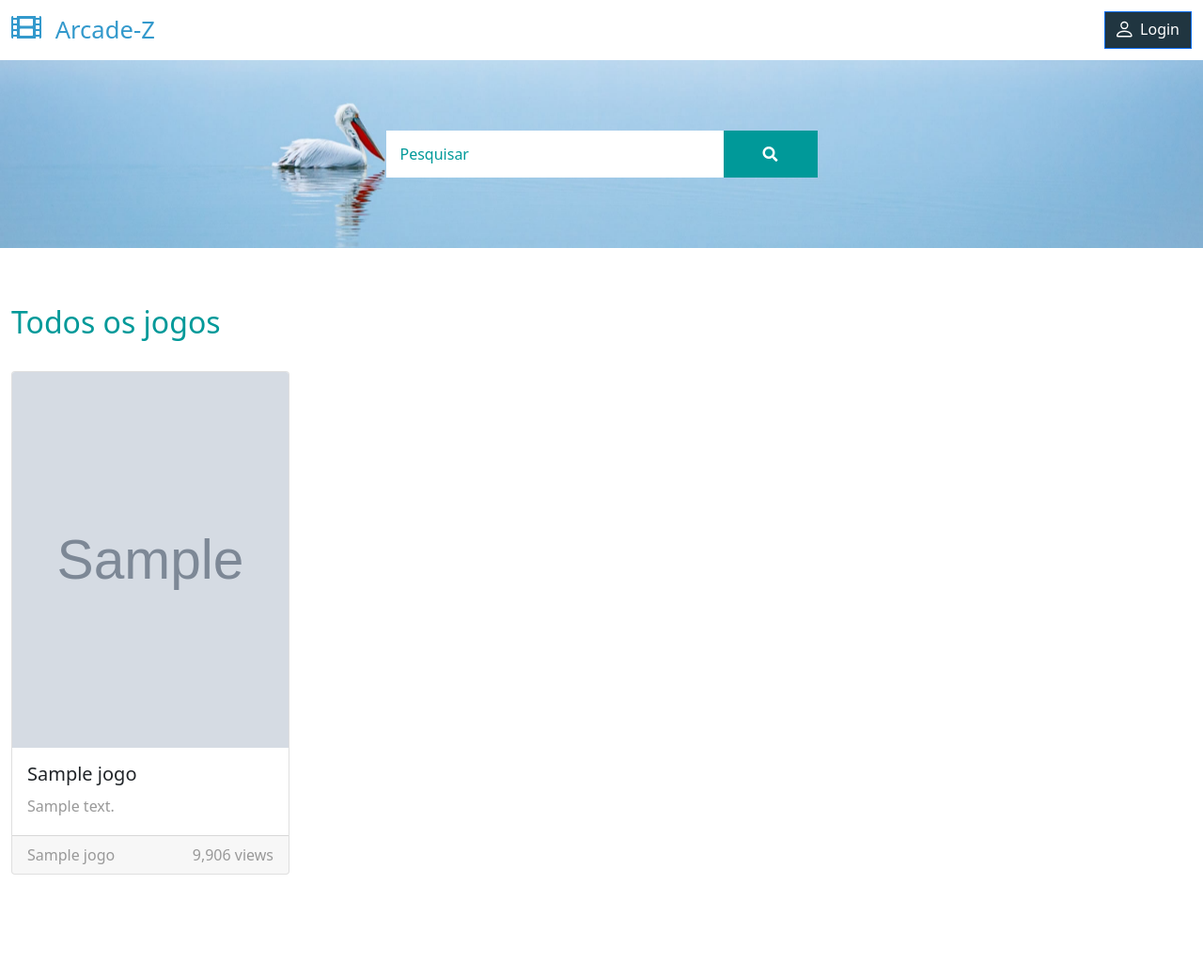
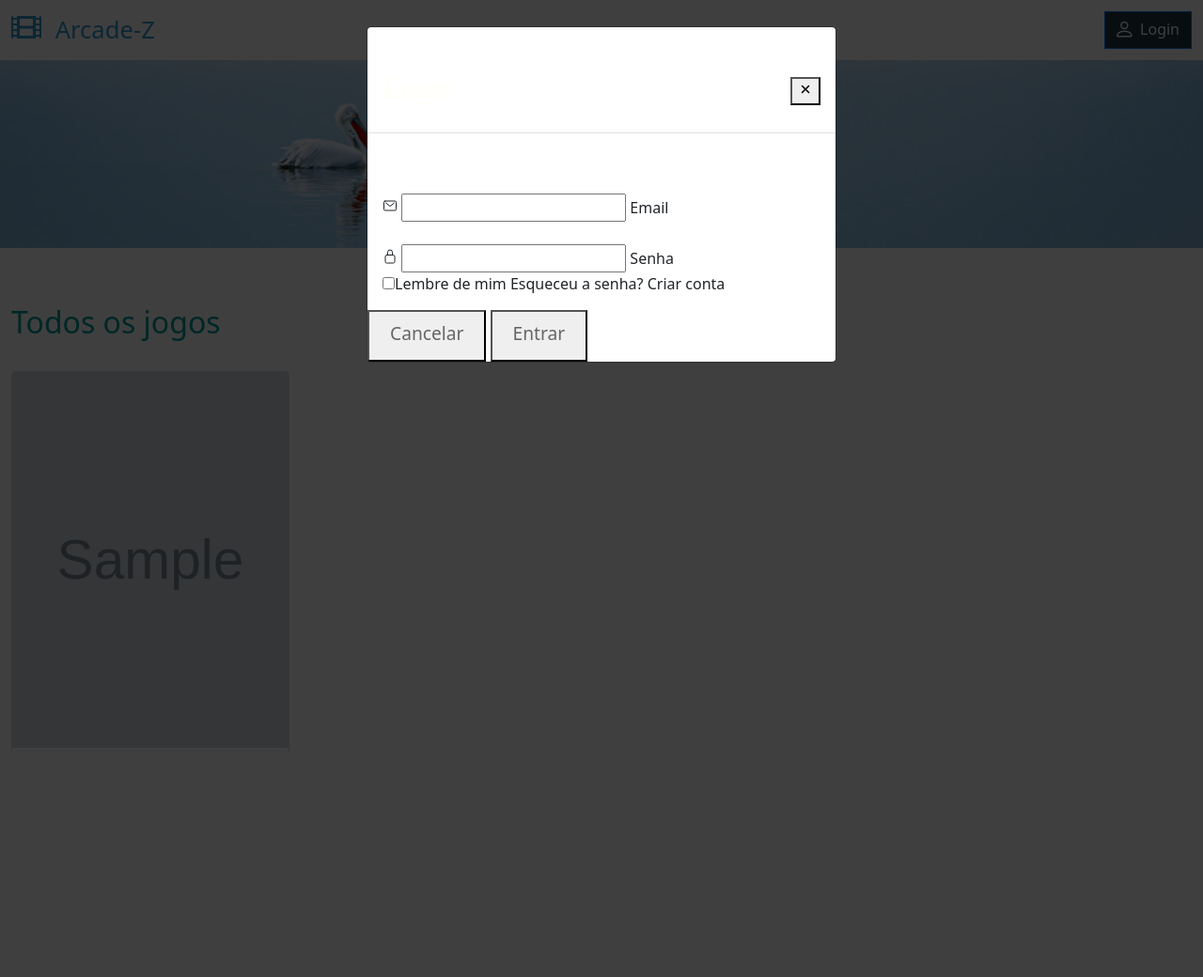
Before and after one commit to luquinha157/Catalogo_Trabalho, a Django app: template catalogo/templates/jogos/index.html in a window 1280 px wide, after a click on "Login". Shown: the top 1040 px of the page at 94% size. After the commit the page ends 628 px from the top, so only its background shows below. Run offline with Django 5.2, Linux system fonts and the light colour scheme; the template is opened without the code that fills it: values that come from a table or form of the project are taken from there, others are empty; tables that the repository leaves empty hold one stand-in row (values such as "Sample post"); grey boxes marked "Sample" are stand-in pictures; form fields are guessed from the names that the template uses; some libraries are stand-ins or nearby versions.

Commit message:
Iniciando modal de login

```diff
--- a/catalogo/setup/urls.py
+++ b/catalogo/setup/urls.py
@@ -22,6 +22,7 @@ from django.conf.urls.static import static
 urlpatterns = [
     path('admin/', admin.site.urls),
     path('', include('jogos.urls')),
+    path('usuarios/', include('usuarios.urls')),
 ]
 
 if settings.DEBUG:
--- a/catalogo/templates/jogos/index.html
+++ b/catalogo/templates/jogos/index.html
@@ -62,9 +62,57 @@ https://templatemo.com/tm-556-catalog-z
                 </ul>
             </div>
         </div>
-
     </nav>
-
+    <!--modal-login-->
+        <div class="modal fade" id="exampleModal" tabindex="-1" aria-labelledby="exampleModalLabel" aria-hidden="true">
+            <div class="modal-dialog">
+                <div class="modal-content"><br>
+                    <div class="modal-header">
+                        <a class="navbar-brand" href="#">
+                            <h2 style="font-family: serif; color: #FFFFF5;">Login</h2>
+                        </a>
+                    <button class="close" data-bs-dismiss="modal" aria-label="Close">
+                        <span class="icon-close">
+                            <ion-icon name="close"></ion-icon>
+                        </span>
+                    </button>
+                </div><br><br>
+            <form method="POST" action="{% url 'login' %}">
+            <div class="modal-body">
+                {% csrf_token %}
+                <div class="input-box">
+                <span class="icon">
+                        <ion-icon name="mail-outline"></ion-icon>
+                    </span>
+                    {{ user_form.email }}
+                    <label>Email</label>
+                </div><br>
+                <div class="input-box">
+                    <span class="icon">
+                        <ion-icon name="lock-closed-outline"></ion-icon>
+                    </span>
+                    {{ user_form.senha }}
+                    <label>Senha</label>
+                </div>
+                <div class="remember-forgot">
+                    <label><input type="checkbox">Lembre de mim</label>
+                    <a type="button" data-bs-toggle="modal" data-bs-target="#exampleModalSenha" data-bs-dismiss="modal"> Esqueceu a senha?</a>
+                    <a type="button" data-bs-toggle="modal" data-bs-target="#exampleModalRegister" data-bs-dismiss="modal"> Criar conta</a>
+                </div>
+            </div>
+            <div class="footer-modal">
+                <button class="btn-cancelar" data-bs-dismiss="modal">
+                    <a class="nav-link" aria-current="page">Cancelar</a>
+                </button>
+                <button type="submit" class="btn-entrar">
+                <a class="nav-link" aria-current="page">Entrar</a>
+                </button>
+            </div>
+            </form>
+        </div>
+        </div>
+        </div>
+        <!--modal-login-->
     <div class="tm-hero d-flex justify-content-center align-items-center" data-parallax="scroll" data-image-src="{% static 'assets/img/hero.jpg' %}">
         <form class="d-flex tm-search-form" method="GET" action="{% url 'index' %}">
             <input class="form-control tm-search-input" type="search" name="search" placeholder="Pesquisar" aria-label="Search" value="{{ search_term }}">
@@ -169,6 +217,10 @@ https://templatemo.com/tm-556-catalog-z
         </div>
     </footer>
 
+    <script src="{% static 'assets/js/bootstrap.min.js' %}"></script>
+    <script src="{% static 'assets/js/bootstrap.bundle.min.js' %}"></script>
+    <script type="module" src="https://unpkg.com/ionicons@7.1.0/dist/ionicons/ionicons.esm.js"></script>
+    <script nomodule src="https://unpkg.com/ionicons@7.1.0/dist/ionicons/ionicons.js"></script>
     <script src="{% static 'assets/js/plugins.js' %}"></script>
     <script>
         $(window).on("load", function() {
```
